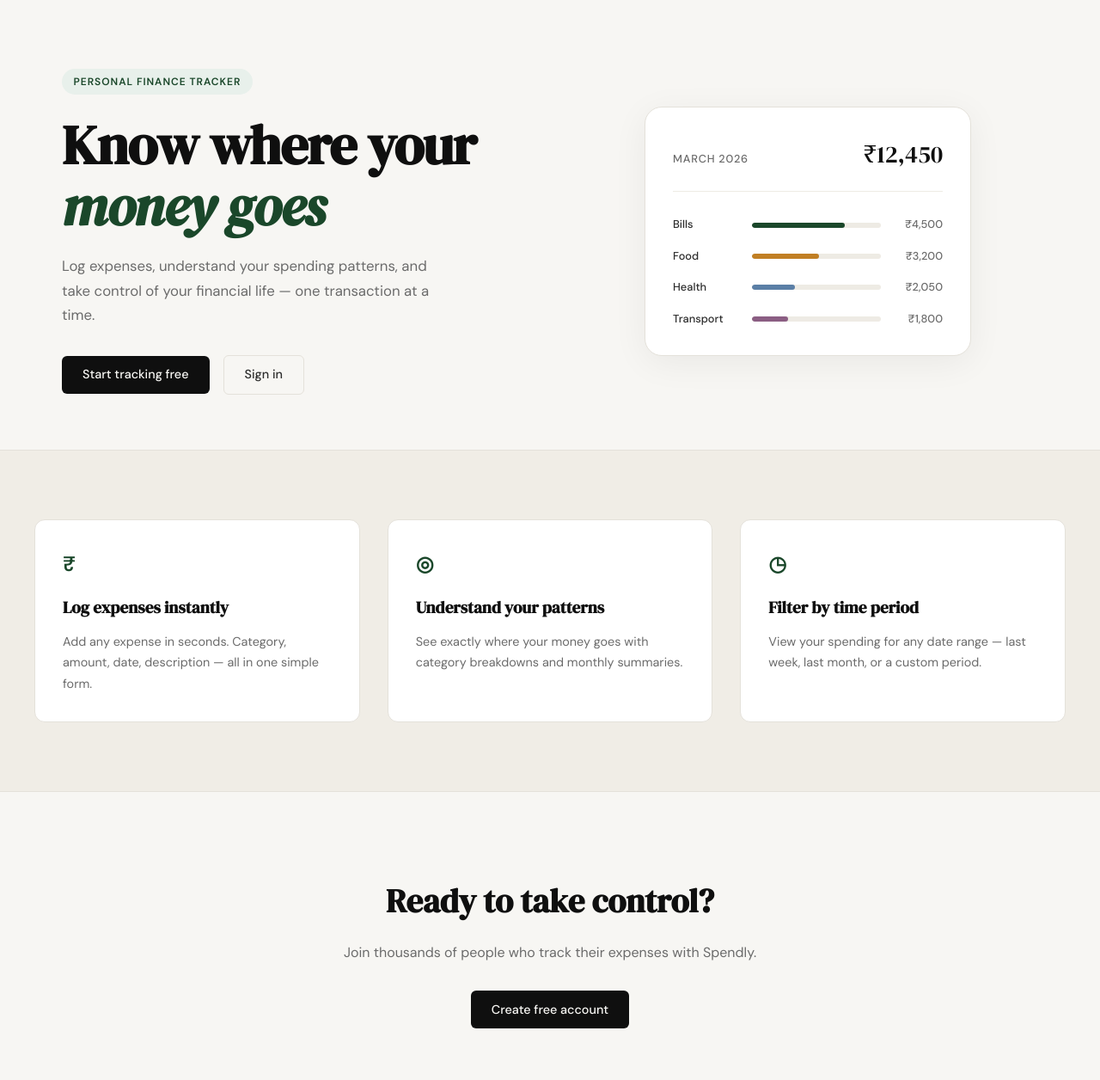
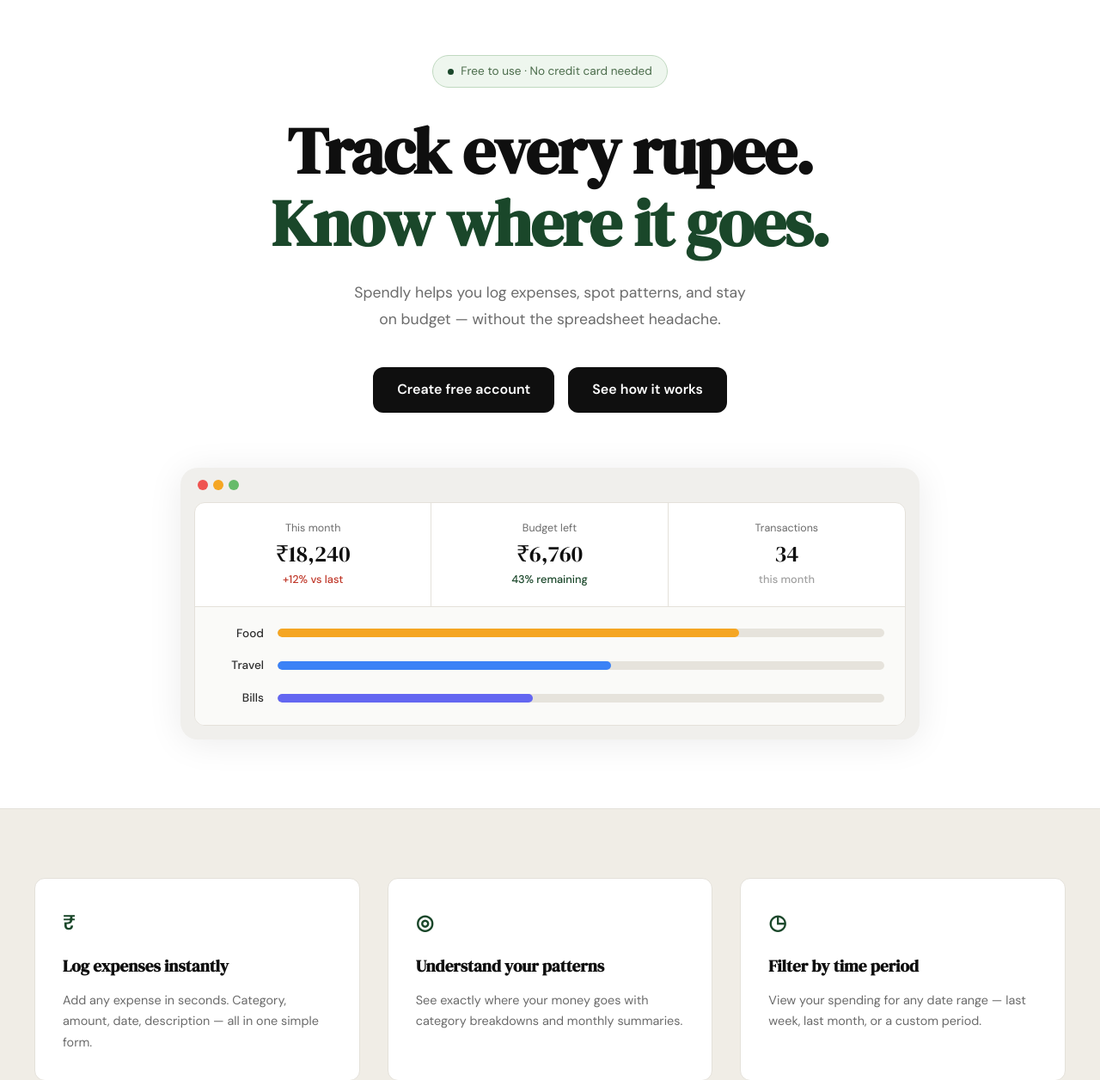
Before and after one commit to shekhar-avaatrix/spendly, a Flask app: page / in a window 1280 px wide. Shown: the part 61-1317 px from the top of the page at 86% size. Run offline with Flask 3, Linux system fonts and the light colour scheme.

Commit message:
landing: redesign hero section with browser mockup
Co-Authored-By: Claude Sonnet 4.6 <noreply@anthropic.com>

```diff
--- /dev/null
+++ b/static/css/landing.css
@@ -0,0 +1,222 @@
+/* ------------------------------------------------------------------ */
+/* Hero — overrides style.css for the landing page only               */
+/* ------------------------------------------------------------------ */
+
+.hero {
+    display: flex;
+    flex-direction: column;
+    align-items: center;
+    text-align: center;
+    padding: 4rem 2rem 5rem;
+    max-width: none;
+    margin: 0;
+    gap: 0;
+    background: #fff;
+}
+
+.hero-center {
+    display: flex;
+    flex-direction: column;
+    align-items: center;
+    max-width: 700px;
+    width: 100%;
+}
+
+/* Badge */
+.hero-badge {
+    display: inline-flex;
+    align-items: center;
+    gap: 0.5rem;
+    background: #eef6ee;
+    border: 1px solid #c0d9c0;
+    border-radius: 999px;
+    padding: 0.45rem 1.1rem;
+    font-size: 0.85rem;
+    font-weight: 400;
+    color: #4a6b4a;
+    letter-spacing: 0;
+    text-transform: none;
+    margin-bottom: 2rem;
+}
+
+.hero-badge-dot {
+    width: 7px;
+    height: 7px;
+    border-radius: 50%;
+    background: var(--accent);
+    flex-shrink: 0;
+}
+
+/* Title */
+.hero-title {
+    font-family: var(--font-display);
+    font-size: clamp(2.8rem, 6vw, 4.75rem);
+    line-height: 1.1;
+    letter-spacing: -0.02em;
+    color: var(--ink);
+    margin-bottom: 1.5rem;
+}
+
+.hero-title em { color: var(--ink); font-style: normal; }
+
+.hero-title-green { color: var(--accent); }
+
+/* Subtitle */
+.hero-subtitle {
+    font-size: 1.1rem;
+    color: var(--ink-muted);
+    line-height: 1.75;
+    max-width: 540px;
+    margin-bottom: 2.5rem;
+}
+
+/* Buttons */
+.hero-actions {
+    display: flex;
+    gap: 1rem;
+    justify-content: center;
+    align-items: center;
+    margin-bottom: 4rem;
+}
+
+.hero-btn-dark {
+    display: inline-block;
+    background: var(--ink);
+    color: #fff;
+    padding: 0.85rem 1.75rem;
+    border-radius: var(--radius-md);
+    font-family: var(--font-body);
+    font-size: 1rem;
+    font-weight: 600;
+    text-decoration: none;
+    transition: background 0.2s;
+}
+
+.hero-btn-dark:hover { background: var(--accent); color: #fff; }
+
+/* ------------------------------------------------------------------ */
+/* Browser mockup                                                      */
+/* ------------------------------------------------------------------ */
+
+.hero-browser {
+    width: 100%;
+    max-width: 860px;
+    background: #f0efec;
+    border-radius: var(--radius-lg);
+    overflow: hidden;
+    box-shadow: 0 4px 40px rgba(0,0,0,0.08);
+}
+
+.browser-bar {
+    display: flex;
+    align-items: center;
+    gap: 6px;
+    padding: 0.9rem 1.25rem;
+}
+
+.browser-dot {
+    width: 12px;
+    height: 12px;
+    border-radius: 50%;
+}
+
+.browser-dot-red    { background: #ef5350; }
+.browser-dot-yellow { background: #f5a623; }
+.browser-dot-green  { background: #66bb6a; }
+
+.browser-body {
+    background: #fff;
+    margin: 0 1rem 1rem;
+    border-radius: var(--radius-md);
+    overflow: hidden;
+    border: 1px solid var(--border);
+}
+
+/* Stats row */
+.browser-stats {
+    display: grid;
+    grid-template-columns: repeat(3, 1fr);
+    border-bottom: 1px solid var(--border);
+}
+
+.browser-stat-card {
+    display: flex;
+    flex-direction: column;
+    gap: 0.3rem;
+    padding: 1.25rem 1.5rem;
+    border-right: 1px solid var(--border);
+}
+
+.browser-stat-card:last-child { border-right: none; }
+
+.browser-stat-label {
+    font-size: 0.78rem;
+    color: var(--ink-muted);
+}
+
+.browser-stat-value {
+    font-family: var(--font-display);
+    font-size: 1.65rem;
+    color: var(--ink);
+    line-height: 1.1;
+}
+
+.browser-stat-note {
+    font-size: 0.8rem;
+    font-weight: 500;
+}
+
+.browser-stat-danger  { color: var(--danger); }
+.browser-stat-success { color: var(--accent); }
+.browser-stat-muted   { color: var(--ink-faint); }
+
+/* Category bars */
+.browser-cats {
+    padding: 1.25rem 1.5rem;
+    display: flex;
+    flex-direction: column;
+    gap: 1rem;
+    background: #fafaf8;
+}
+
+.browser-cat-row {
+    display: grid;
+    grid-template-columns: 56px 1fr;
+    align-items: center;
+    gap: 1rem;
+}
+
+.browser-cat-label {
+    font-size: 0.85rem;
+    color: var(--ink-soft);
+    font-weight: 500;
+    text-align: right;
+}
+
+.browser-cat-track {
+    height: 10px;
+    background: #e6e3dc;
+    border-radius: 999px;
+    overflow: hidden;
+}
+
+.browser-cat-bar {
+    height: 100%;
+    border-radius: 999px;
+}
+
+.browser-cat-food   { background: #f5a623; }
+.browser-cat-travel { background: #3b82f6; }
+.browser-cat-bills  { background: #6366f1; }
+
+/* ------------------------------------------------------------------ */
+/* Responsive                                                          */
+/* ------------------------------------------------------------------ */
+
+@media (max-width: 700px) {
+    .browser-stats { grid-template-columns: 1fr; }
+    .browser-stat-card { border-right: none; border-bottom: 1px solid var(--border); }
+    .browser-stat-card:last-child { border-bottom: none; }
+    .hero-actions { flex-direction: column; width: 100%; max-width: 320px; }
+    .hero-btn-dark { width: 100%; text-align: center; }
+}
--- a/templates/landing.html
+++ b/templates/landing.html
@@ -2,59 +2,74 @@
 
 {% block title %}Spendly — Track Every Rupee{% endblock %}
 
+{% block head %}
+<link rel="stylesheet" href="{{ url_for('static', filename='css/landing.css') }}">
+{% endblock %}
+
 {% block content %}
 
 <section class="hero">
-    <div class="hero-inner">
-        <div class="hero-badge">Personal Finance Tracker</div>
+    <div class="hero-center">
+        <div class="hero-badge">
+            <span class="hero-badge-dot"></span>
+            Free to use · No credit card needed
+        </div>
         <h1 class="hero-title">
-            Know where your<br>
-            <em>money goes</em>
+            Track every rupee.<br>
+            <span class="hero-title-green">Know where it goes.</span>
         </h1>
         <p class="hero-subtitle">
-            Log expenses, understand your spending patterns,
-            and take control of your financial life —
-            one transaction at a time.
+            Spendly helps you log expenses, spot patterns, and stay<br>
+            on budget — without the spreadsheet headache.
         </p>
         <div class="hero-actions">
-            <a href="{{ url_for('register') }}" class="btn-primary">Start tracking free</a>
-            <a href="{{ url_for('login') }}" class="btn-ghost">Sign in</a>
+            <a href="{{ url_for('register') }}" class="hero-btn-dark">Create free account</a>
+            <a href="#features" class="hero-btn-dark">See how it works</a>
         </div>
     </div>
-    <div class="hero-visual">
-        <div class="mock-card">
-            <div class="mock-card-header">
-                <span class="mock-label">March 2026</span>
-                <span class="mock-total">₹12,450</span>
+
+    <div class="hero-browser">
+        <div class="browser-bar">
+            <span class="browser-dot browser-dot-red"></span>
+            <span class="browser-dot browser-dot-yellow"></span>
+            <span class="browser-dot browser-dot-green"></span>
+        </div>
+        <div class="browser-body">
+            <div class="browser-stats">
+                <div class="browser-stat-card">
+                    <span class="browser-stat-label">This month</span>
+                    <span class="browser-stat-value">₹18,240</span>
+                    <span class="browser-stat-note browser-stat-danger">+12% vs last</span>
+                </div>
+                <div class="browser-stat-card">
+                    <span class="browser-stat-label">Budget left</span>
+                    <span class="browser-stat-value">₹6,760</span>
+                    <span class="browser-stat-note browser-stat-success">43% remaining</span>
+                </div>
+                <div class="browser-stat-card">
+                    <span class="browser-stat-label">Transactions</span>
+                    <span class="browser-stat-value">34</span>
+                    <span class="browser-stat-note browser-stat-muted">this month</span>
+                </div>
             </div>
-            <div class="mock-bars">
-                <div class="mock-bar-row">
-                    <span class="mock-cat">Bills</span>
-                    <div class="mock-bar-track">
-                        <div class="mock-bar" style="width: 72%"></div>
+            <div class="browser-cats">
+                <div class="browser-cat-row">
+                    <span class="browser-cat-label">Food</span>
+                    <div class="browser-cat-track">
+                        <div class="browser-cat-bar browser-cat-food" style="width: 76%"></div>
                     </div>
-                    <span class="mock-amt">₹4,500</span>
                 </div>
-                <div class="mock-bar-row">
-                    <span class="mock-cat">Food</span>
-                    <div class="mock-bar-track">
-                        <div class="mock-bar mock-bar-2" style="width: 52%"></div>
+                <div class="browser-cat-row">
+                    <span class="browser-cat-label">Travel</span>
+                    <div class="browser-cat-track">
+                        <div class="browser-cat-bar browser-cat-travel" style="width: 55%"></div>
                     </div>
-                    <span class="mock-amt">₹3,200</span>
                 </div>
-                <div class="mock-bar-row">
-                    <span class="mock-cat">Health</span>
-                    <div class="mock-bar-track">
-                        <div class="mock-bar mock-bar-3" style="width: 33%"></div>
+                <div class="browser-cat-row">
+                    <span class="browser-cat-label">Bills</span>
+                    <div class="browser-cat-track">
+                        <div class="browser-cat-bar browser-cat-bills" style="width: 42%"></div>
                     </div>
-                    <span class="mock-amt">₹2,050</span>
-                </div>
-                <div class="mock-bar-row">
-                    <span class="mock-cat">Transport</span>
-                    <div class="mock-bar-track">
-                        <div class="mock-bar mock-bar-4" style="width: 28%"></div>
-                    </div>
-                    <span class="mock-amt">₹1,800</span>
                 </div>
             </div>
         </div>
```
